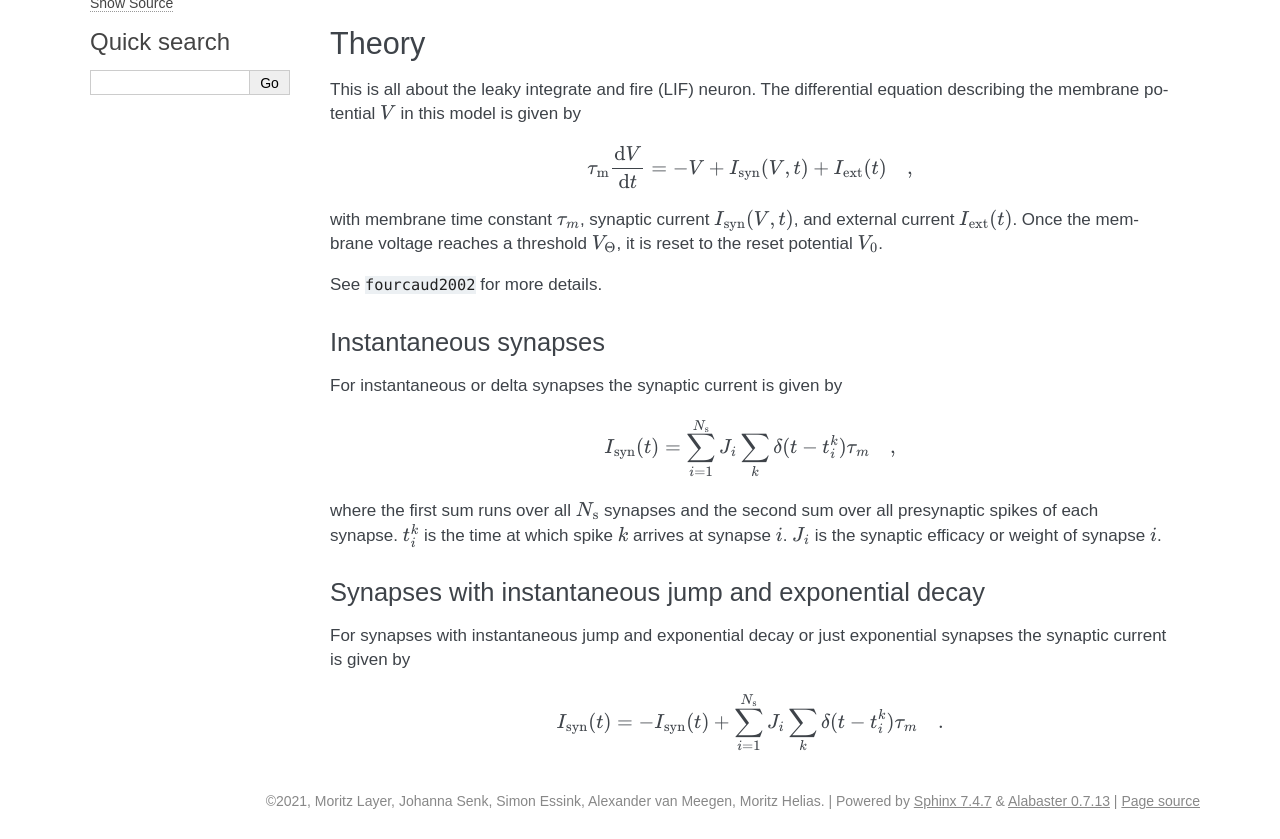
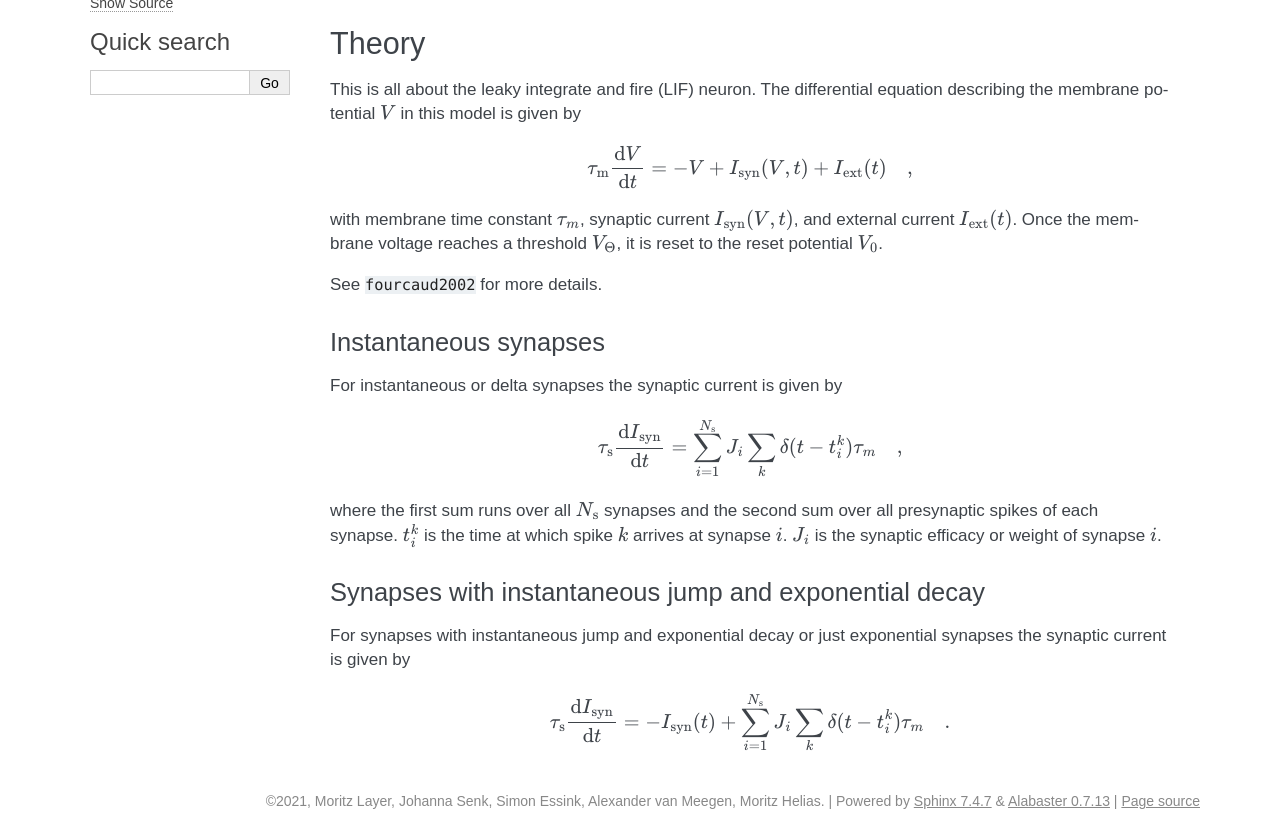
Before and after one commit to INM-6/nnmt, a Sphinx documentation site: the page built from docs/source/lif.rst, in a window 1280 px wide, cut to the strip 304-1143 px from the top of the page. Built offline with Sphinx 7.4.7, drawn with Linux system fonts in a browser that asks for light colours; formulas are drawn with MathJax 3; pages that are not in the unit, such as notebooks, are missing from menus; cross-references to code outside the pages are shown as plain code.

```diff
--- a/docs/source/lif.rst
+++ b/docs/source/lif.rst
@@ -40,7 +40,8 @@ For instantaneous or delta synapses the synaptic current is given by
 
 .. math::
 
-    I_{\mathrm{syn}}(t) = \sum_{i=1}^{N_\mathrm{s}} J_i
+    \tau_\mathrm{s}\frac{\mathrm{d} I_{\mathrm{syn}}}{\mathrm{d} t}
+    = \sum_{i=1}^{N_\mathrm{s}} J_i
     \sum_k \delta(t-t_i^k) \tau_m \quad ,
 
 where the first sum runs over all :math:`N_\mathrm{s}` synapses and the second
@@ -56,4 +57,4 @@ synapses the synaptic current is given by
 
 .. math::
 
-    I_{\mathrm{syn}}(t) = -I_\mathrm{syn}(t) + \sum_{i=1}^{N_\mathrm{s}} J_i \sum_k \delta(t-t_i^k) \tau_m \quad .
+    \tau_\mathrm{s}\frac{\mathrm{d} I_{\mathrm{syn}}}{\mathrm{d} t} = -I_\mathrm{syn}(t) + \sum_{i=1}^{N_\mathrm{s}} J_i \sum_k \delta(t-t_i^k) \tau_m \quad .
--- a/docs/source/welcome.rst
+++ b/docs/source/welcome.rst
@@ -1,7 +1,7 @@
 This Python package provides useful tools for analyzing neuronal networks
 consisting of leaky integrate-and-fire (LIF) neurons. These tools are based on
 mean-field theory of neuronal networks. That is why this package is called
-**nnmt (NNMT)**.
+nnmt (NNMT).
 
 The package provides implementations used in the same or a similar version in
 the following scientific publications:
```
Also changed, not shown: docs/source/quick_start.rst (+5 -4 lines), docs/source/images/package_structure.svg (added), 1 other file.
